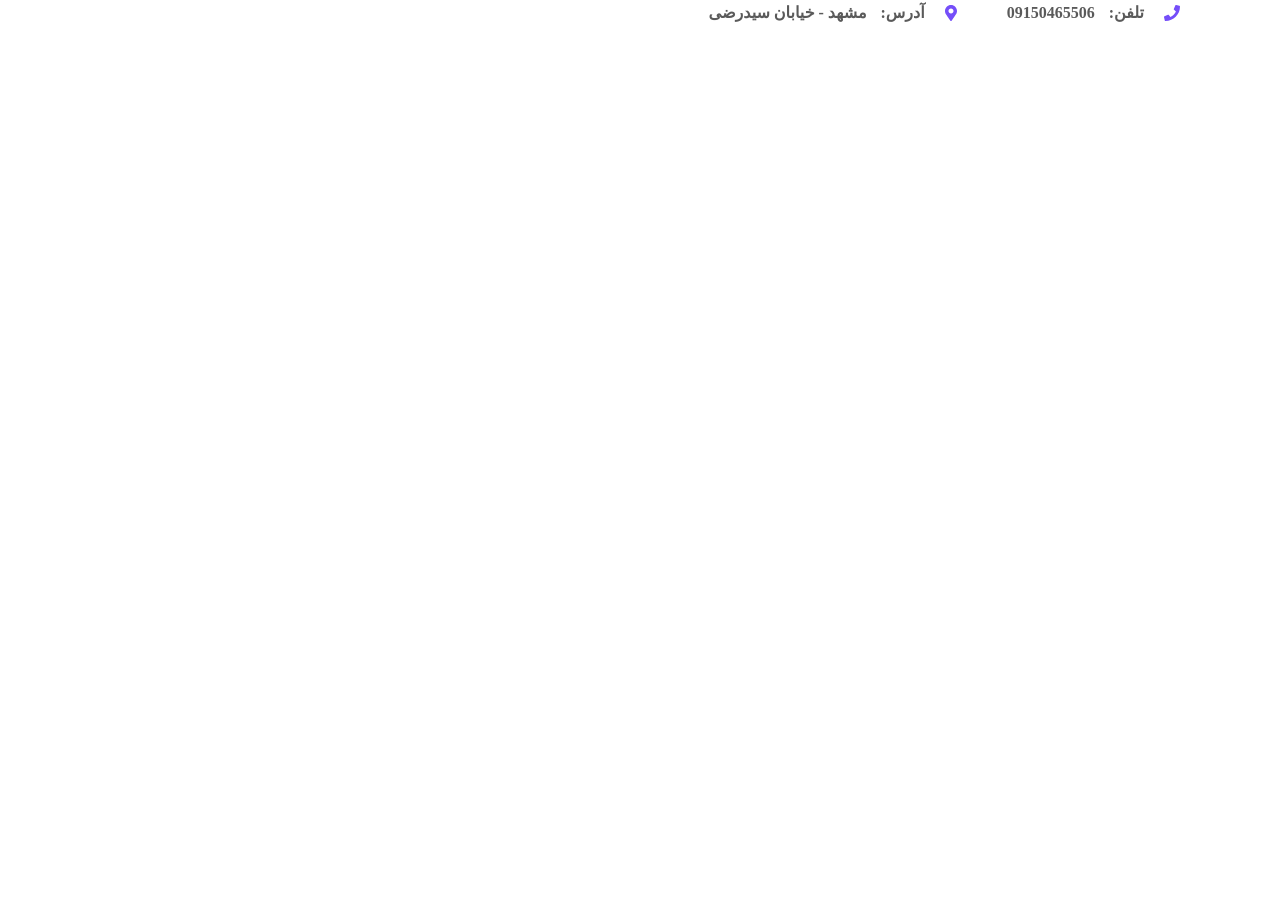
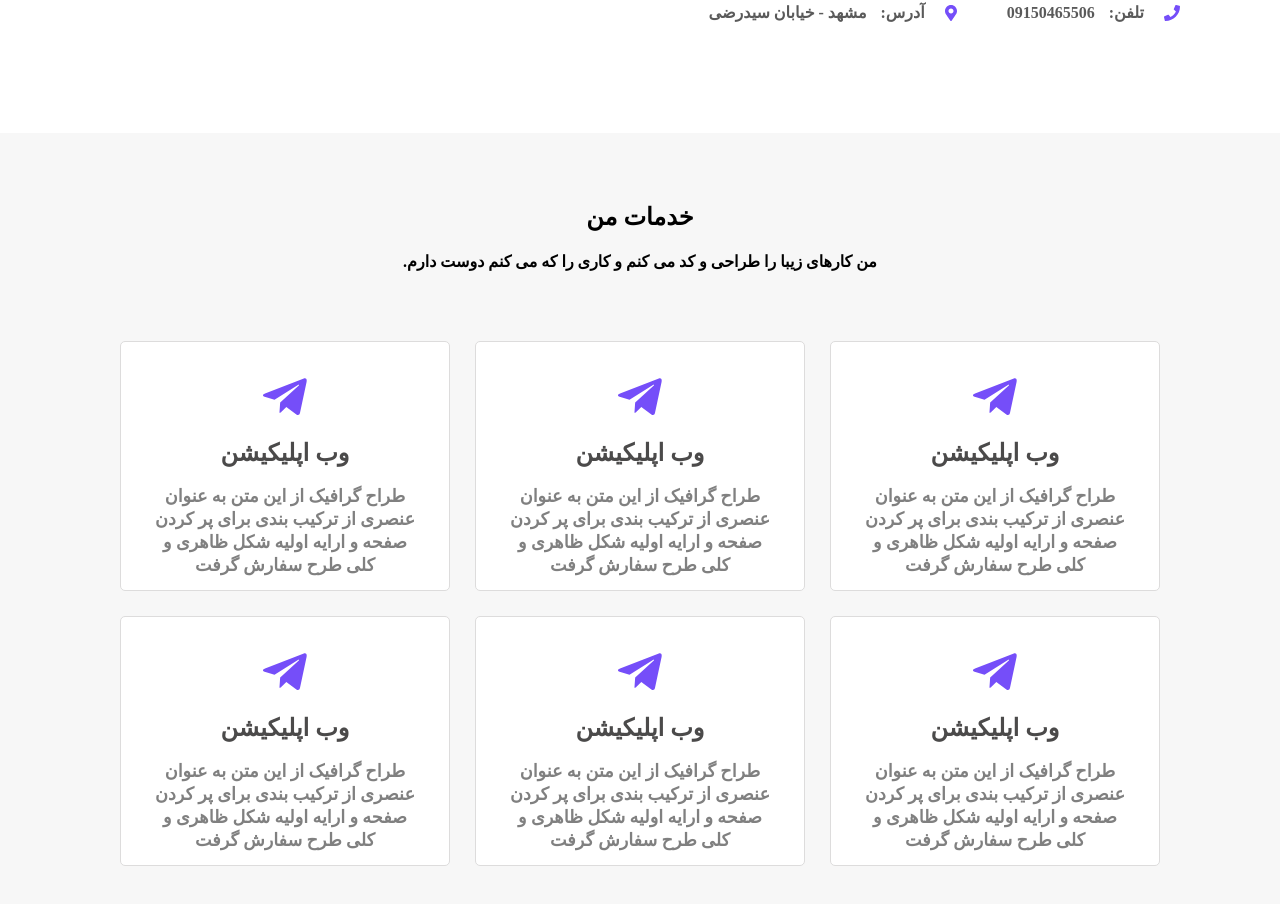
Before and after one commit to Mousavi-69/Resumes, a Vue app: page / in a window 1280 px wide. Shown: the part 1299-2203 px from the top of the page. Before the commit the page ends 1451 px from the top, so only its background shows below. Built offline with nearby package versions, Linux system fonts and the light colour scheme.

Commit message:
Add My Service in Main Page

```diff
--- a/src/pages/Main_page.vue
+++ b/src/pages/Main_page.vue
@@ -3,6 +3,7 @@
     <headerVue class="header"></headerVue>
     <IntroductionVue class="IntroductionVue"></IntroductionVue>
     <AboutMe></AboutMe>
+    <MyService></MyService>
     <!-- <fa :icon="['fas', 'users']"/>
     <br/>
         <fa :icon="['far', 'check-circle']"/>
@@ -15,6 +16,7 @@
 import headerVue from '@/components/Header.vue';
 import IntroductionVue from '@/components/Introduction.vue';
 import AboutMe from '@/components/AboutMe.vue';
+import MyService from '@/components/MyService.vue';
 </script>
 <style scoped lang="scss">
 .header{
```
